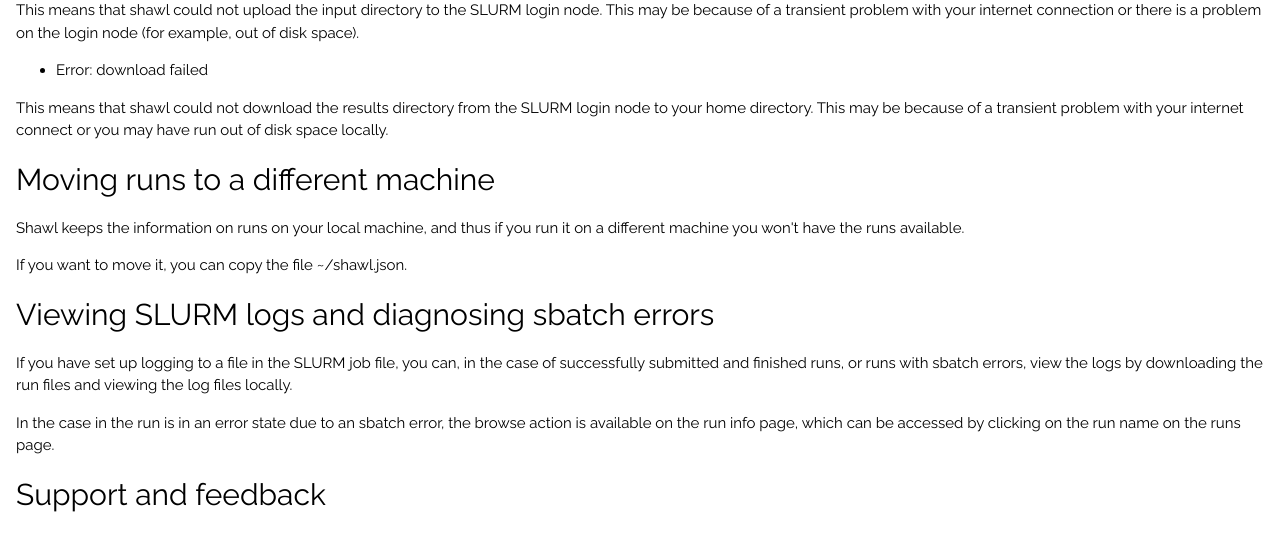
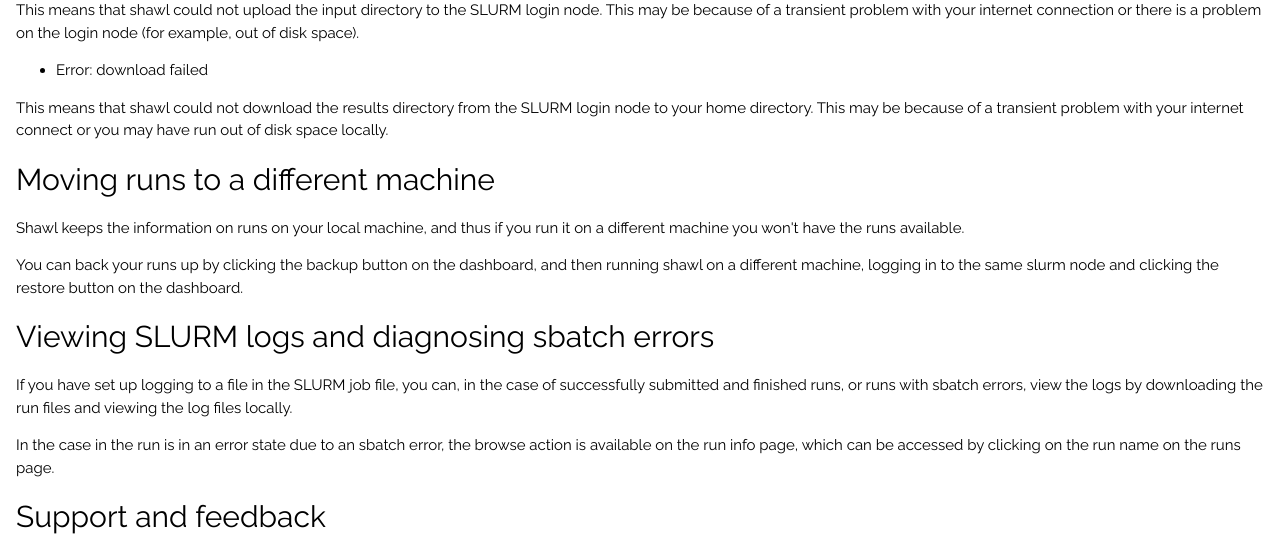
Before and after one commit to ral-facilities/daaas-shawl, a Flask app: page /documentation in a window 1280 px wide. Shown: the part 1950-2485 px from the top of the page. Run offline with Flask 2, Linux system fonts and the light colour scheme; some libraries are stand-ins or nearby versions.

Commit message:
add backup and restore

```diff
--- a/MANUAL.md
+++ b/MANUAL.md
@@ -81,7 +81,7 @@ This means that shawl could not download the results directory from the SLURM lo
 
 Shawl keeps the information on runs on your local machine, and thus if you run it on a different machine you won't have the runs available.
 
-If you want to move it, you can copy the file ~/shawl.json.
+You can back your runs up by clicking the backup button on the dashboard, and then running shawl on a different machine, logging in to the same slurm node and clicking the restore button on the dashboard.
 
 ## Viewing SLURM logs and diagnosing sbatch errors
 
--- a/main.py
+++ b/main.py
@@ -596,6 +596,25 @@ def signout():
     return flask.redirect(flask.url_for("login"))
 
 
+@app.route("/backup")
+def backup():
+    """Backup shawl.json file to slurm host."""
+    maybe_reconnect()
+    scpconn = scp.SCPClient(conn.get_transport())
+    local_conf_path = pathlib.Path().home() / "shawl.json"
+    scpconn.put(local_conf_path, remote_path="~/shawl.json")
+    return flask.redirect(flask.url_for("runs"))
+
+
+@app.route("/restore")
+def restore():
+    """Restore shawl.json file from slurm host."""
+    scpconn = scp.SCPClient(conn.get_transport())
+    local_conf_path = pathlib.Path().home() / "shawl.json"
+    scpconn.get(remote_path="shawl.json", local_path=local_conf_path)
+    return flask.redirect(flask.url_for("runs"))
+
+
 def update_stale_runs():
     """Go through stale runs statuses and change them."""
     for run in state["runs"]:
--- a/templates/runs.jinja2
+++ b/templates/runs.jinja2
@@ -30,6 +30,12 @@
       </a>
       <a class = "w3-btn w3-teal" href="{{ url_for('documentation') }}">
         {{ icon('book') }} Documentation
+      </a>
+      <a class = "w3-btn w3-blue" href="{{ url_for('backup') }}">
+        {{ icon('upload') }} Backup
+      </a>
+      <a class = "w3-btn w3-blue" href="{{ url_for('restore') }}">
+        {{ icon('download') }} Restore
       </a>
       <a class = "w3-btn w3-red" href="{{ url_for('signout') }}">
         {{ icon('sign-out') }} Sign out
```
